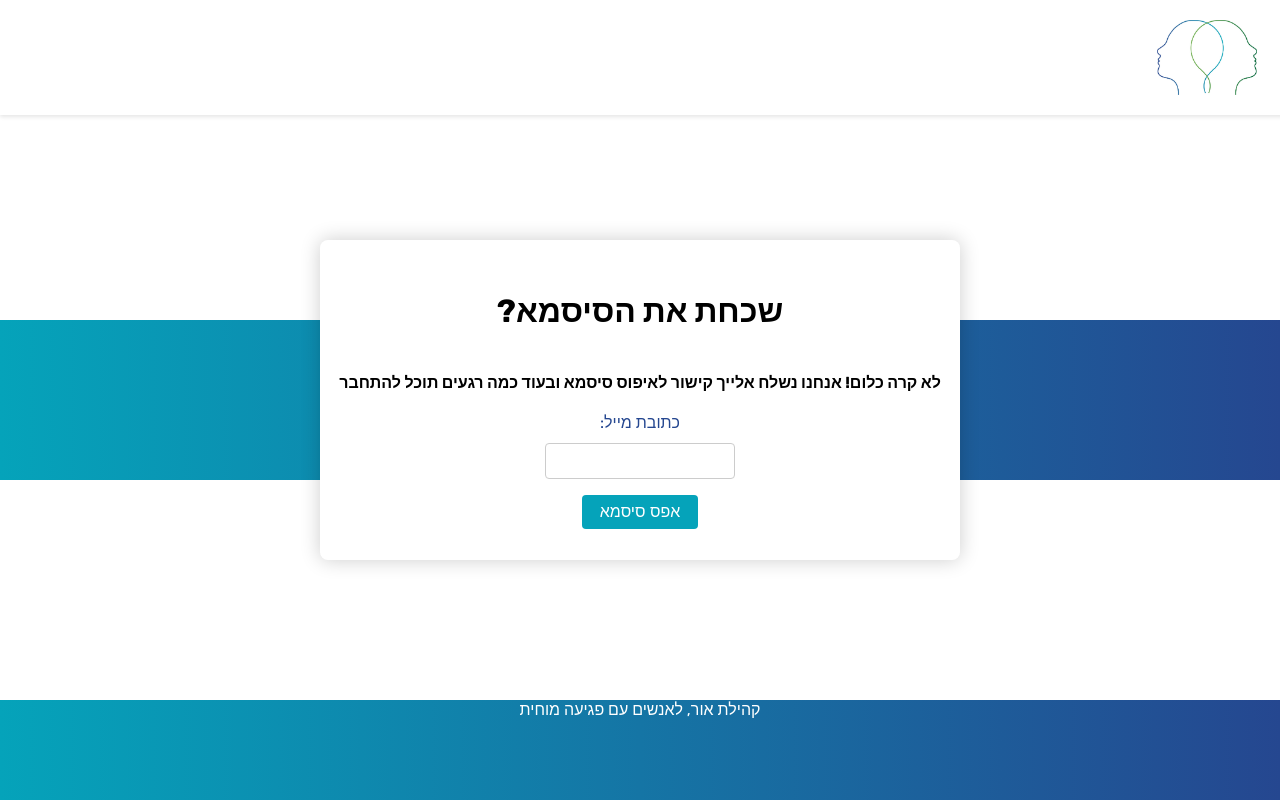
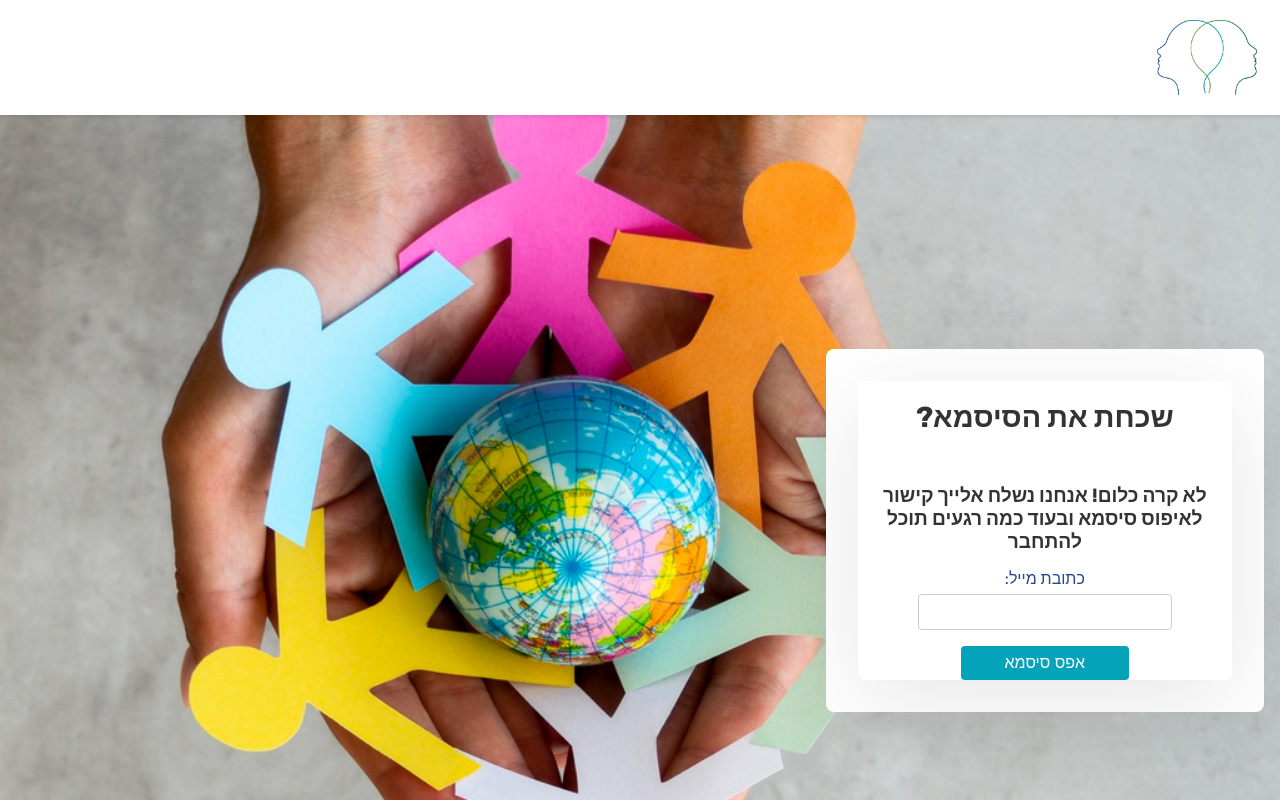
Before and after one commit to TzlilMa/Or-community-association, a React (Create React App) app in the folder my-app/: page /resetPassword in a window 1280 px wide. Shown: the top 800 px of the page. Built offline with nearby package versions, Linux system fonts and the light colour scheme; no server answers.

Commit message:
change background of reset and login page

```diff
--- a/my-app/src/pages/resetPwdPage.js
+++ b/my-app/src/pages/resetPwdPage.js
@@ -1,11 +1,11 @@
-import React, { useState } from 'react';
-import { sendPasswordResetEmail } from 'firebase/auth';
-import { auth } from '../fireBase/firebase';
-import { useNavigate } from 'react-router-dom';
-import '../styles/resetPwdPage.css'; // Import the CSS file
+import React, { useState } from "react";
+import { sendPasswordResetEmail } from "firebase/auth";
+import { auth } from "../fireBase/firebase";
+import { useNavigate } from "react-router-dom";
+import "../styles/resetPwdPage.css"; // Import the CSS file
 
 const ResetPassword = () => {
-  const [email, setEmail] = useState('');
+  const [email, setEmail] = useState("");
   const [message, setMessage] = useState(null);
   const [error, setError] = useState(null);
   const navigate = useNavigate();
@@ -17,9 +17,11 @@ const ResetPassword = () => {
 
     try {
       await sendPasswordResetEmail(auth, email);
-      setMessage('מייל עם קישור לאיפוס סיסמא נשלח אלייך. הינך מועבר לעמוד ההתחברות');
+      setMessage(
+        "מייל עם קישור לאיפוס סיסמא נשלח אלייך. הינך מועבר לעמוד ההתחברות"
+      );
       setTimeout(() => {
-        navigate('/login');
+        navigate("/login");
       }, 5000);
     } catch (error) {
       setError(error.message);
@@ -27,10 +29,15 @@ const ResetPassword = () => {
   };
 
   return (
+    <div className="reset-page">
+      <div className="gradient-background"></div>
       <div className="reset-container">
         <div className="box-shadow">
           <h1>?שכחת את הסיסמא</h1>
-      <h4>לא קרה כלום! אנחנו נשלח אלייך קישור לאיפוס סיסמא ובעוד כמה רגעים תוכל להתחבר</h4>
+          <h4>
+            לא קרה כלום! אנחנו נשלח אלייך קישור לאיפוס סיסמא ובעוד כמה רגעים
+            תוכל להתחבר
+          </h4>
           {message && <p className="message">{message}</p>}
           {error && <p className="error">{error}</p>}
           <form onSubmit={handleSubmit}>
@@ -48,6 +55,7 @@ const ResetPassword = () => {
           </form>
         </div>
       </div>
+    </div>
   );
 };
 
--- a/my-app/src/styles/loginPage.css
+++ b/my-app/src/styles/loginPage.css
@@ -4,7 +4,7 @@
   justify-content: flex-end; /* Align the form to the right */
   align-items: center; /* Center vertically */
   min-height: 100vh; /* Full viewport height */
-  background: url('../assets/login_backround_cut.png') no-repeat; /* Set background image */
+  background: url("../assets/login_backround_cut.png") no-repeat; /* Set background image */
   background-size: 120%; /* Adjust the percentage to zoom out more */
   background-position: left center; /* Keep the image on the left */
   padding-right: 10%; /* Space from the right edge for the form */
@@ -13,7 +13,12 @@
 
 .login-container {
   width: 30%; /* Adjust width as needed */
-  background-color: rgba(255, 255, 255, 0.9); /* White background with some transparency */
+  background-color: rgba(
+    255,
+    255,
+    255,
+    0.9
+  ); /* White background with some transparency */
   padding: 2rem;
   border-radius: 8px;
   box-shadow: 0 4px 10px rgba(0, 0, 0, 0.1);
@@ -50,7 +55,7 @@
 .login-form button {
   padding: 0.75rem;
   font-size: 1rem;
-  background-color: #05A3BA; /* Button color */
+  background-color: #05a3ba; /* Button color */
   color: white;
   border: none;
   border-radius: 4px;
@@ -60,7 +65,7 @@
 }
 
 .login-form button:hover {
-  background-color: #007A91; /* Darker shade on hover */
+  background-color: #007a91; /* Darker shade on hover */
 }
 
 .additional-options {
@@ -71,7 +76,7 @@
 .additional-options button {
   background: none;
   border: none;
-  color: #05A3BA;
+  color: #05a3ba;
   cursor: pointer;
   padding: 0;
   font-size: 1rem;
@@ -84,7 +89,7 @@
 
 .additional-options p button {
   font-size: 1rem;
-  color: #05A3BA;
+  color: #05a3ba;
   background: none;
   border: none;
   cursor: pointer;
--- a/my-app/src/styles/registrationForm.css
+++ b/my-app/src/styles/registrationForm.css
@@ -1,16 +1,20 @@
 .gradient-background {
   position: absolute;
+  top: 0;
+  left: 0;
   width: 100%;
-  height: 20%;
-  top: 50%;
-  transform: translateY(-50%);
-  background: linear-gradient(90deg, #05A3BA 0%, #254790 100%);
-  z-index: -1;
+  height: 120%;
+  background: url("../assets/login_backround_cut.png") no-repeat left center; /* Set background image */
+  background-size: cover; /* Cover the entire screen */
+  z-index: -1; /* Ensure it's behind the form */
+  display: flex;
+  justify-content: flex-end; /* Align the form to the right */
+  align-items: center; /* Center vertically */
 }
 
 .registration-page {
   display: flex;
-  justify-content: center;
+  justify-content: flex-end;
   align-items: center;
   width: 100%;
   height: 100vh;
@@ -24,6 +28,7 @@
   max-width: 30%;
   width: 100%;
   z-index: 1; /* Ensure it's above the gradient */
+  margin-left: 5%; /* Increase the space from the right edge for the form */
 }
 
 .registration-container h2 {
@@ -53,7 +58,7 @@
 
 .registration-form button {
   padding: 0.5rem;
-  background-color: #05A3BA;
+  background-color: #05a3ba;
   color: white;
   border: none;
   border-radius: 4px;
--- a/my-app/src/styles/resetPwdPage.css
+++ b/my-app/src/styles/resetPwdPage.css
@@ -1,30 +1,59 @@
-/* resetPwdPage.css */
-
-/* Gradient strip in the middle of the page */
-.reset-container {
-    background: linear-gradient(90deg, #05A3BA 0%, #254790 100%);
-    position: fixed;
-    top: 50%;
-    left: 50%;
-    transform: translate(-50%, -50%);
-    width: 100%; /* Adjust the width of the strip as needed */
-    height: 20%; /* Adjust the height of the strip as needed */
+.gradient-background {
+  position: absolute;
+  top: 0;
+  left: 0;
+  width: 100%;
+  height: 120%;
+  background: url("../assets/login_backround_cut.png") no-repeat left center; /* Set background image */
+  background-size: cover; /* Cover the entire screen */
+  z-index: -1; /* Ensure it's behind the form */
   display: flex;
-    justify-content: center; /* Center children horizontally */
-    align-items: center; /* Center children vertically */
+  justify-content: flex-end; /* Align the form to the right */
+  align-items: center; /* Center vertically */
 }
 
-  /* Square shadow box centered in the middle of the gradient strip */
+.reset-page {
+  display: flex;
+  justify-content: flex-end;
+  align-items: center;
+  width: 100%;
+  height: 100vh;
+}
+
+.reset-container {
+  background-color: white;
+  padding: 2rem;
+  border-radius: 8px;
+  box-shadow: 0 20px 100px rgba(0, 0, 0, 0.1);
+  max-width: 30%;
+  width: 100%;
+  z-index: 1; /* Ensure it's above the gradient */
+  margin-left: 5%; /* Space from the left edge for the form */
+}
+
 .box-shadow {
-    width: 50%; /* Fixed width for the square box */
-    height: 200%; /* Fixed height to make it square */
+  width: 100%;
   background-color: white;
   border-radius: 8px;
-    box-shadow: 0 0 20px rgba(0, 0, 0, 0.2); /* Box shadow effect */
+  box-shadow: 0 20px 100px rgba(0, 0, 0, 0.1); /* Box shadow effect */
   display: flex;
   flex-direction: column;
   justify-content: center;
   align-items: center;
+}
+
+.reset-container h1 {
+  margin-bottom: 1.5rem;
+  font-size: 1.8rem;
+  color: #333;
+  text-align: center;
+}
+
+.reset-container h4 {
+  margin-bottom: 1rem;
+  font-size: 1.2rem;
+  color: #333;
+  text-align: center;
 }
 
 .reset-container form {
@@ -40,7 +69,7 @@
 }
 
 .reset-container form input {
-  width: 30%;
+  width: 70%; /* Adjust width as needed */
   padding: 0.5rem;
   margin-bottom: 1rem;
   border: 1px solid #ccc;
@@ -50,13 +79,13 @@
 
 .reset-container form button {
   padding: 0.5rem;
-  background-color: #05A3BA;
+  background-color: #05a3ba;
   color: white;
   border: none;
   border-radius: 4px;
   cursor: pointer;
   font-size: 1rem;
-  width: 20%;
+  width: 50%;
 }
 
 .reset-container form button:hover {
@@ -64,7 +93,7 @@
 }
 
 .message {
-  color: #05A3BA;
+  color: #05a3ba;
   margin-top: 1rem;
   text-align: center;
 }
```
Also changed, not shown: my-app/src/components/Inquiry/AdminInquiryList.js (+21 -10 lines), my-app/src/pages/registrationFormPage.js (+64 -29 lines). Lines whose indentation alone changed are shown as unchanged.
